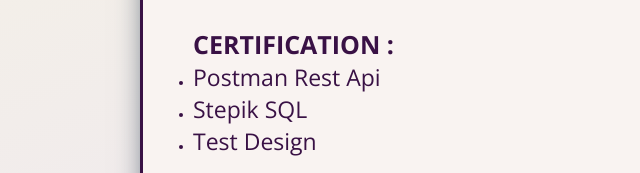
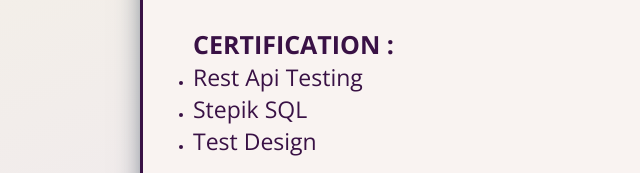
Before and after one commit to andrechizh8/andrechizh8.github.io, a plain HTML site: page index.html in a window 1280 px wide. Shown: the part 1027-1200 px from the top of the page, 0-640 px from the left. Drawn offline with nearby package versions, Linux system fonts and the light colour scheme.

Commit message:
Update index.html

```diff
--- a/index.html
+++ b/index.html
@@ -67,8 +67,8 @@
           <div class="certificates">Certification :</div>
           <ul class="certificates_description">
             <li><a class ='postman'
-                href="https://github.com/andrechizh8/Certificates/blob/main/API_certificate.pdf/">Postman
-                Rest Api</a>
+                href="https://github.com/andrechizh8/Certificates/blob/main/API_certificate.pdf/">
+                Rest Api Testing</a>
               <li><a class="sql"
                   href="https://github.com/andrechizh8/Certificates/blob/main/SQL_certificate.pdf/">Stepik
                   SQL</a></li>
```
